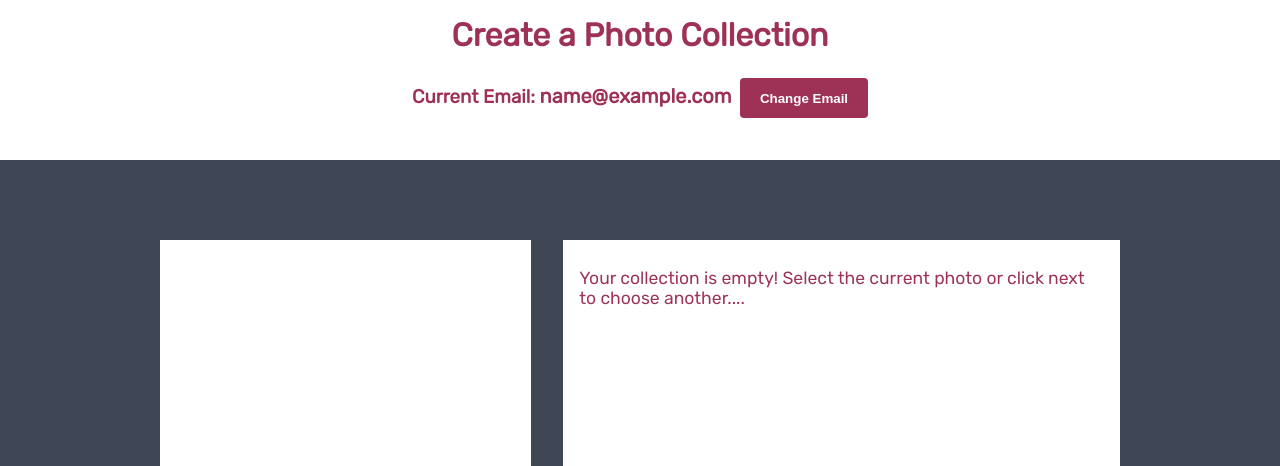
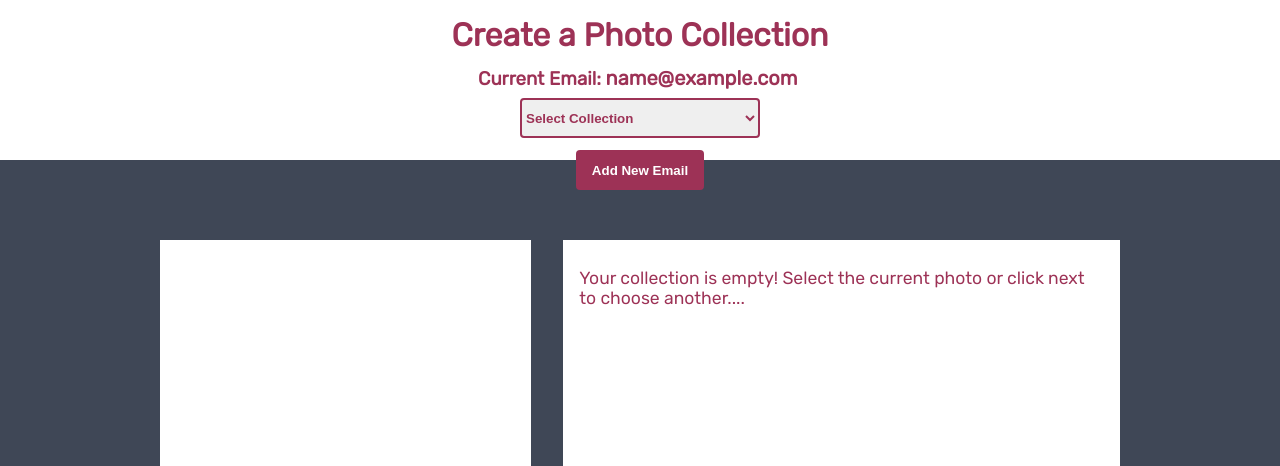
Before and after one commit to marianneporter/javascript-photos-array, a plain HTML site: page index.html in a window 1280 px wide. Both pictures are taken after typing "name@example.com" into the empty fields and a click on the button "Add Email". Shown: the top 466 px of the page. Drawn offline with nearby package versions, Linux system fonts and the light colour scheme; files that its build step writes are made by us from their sources; no server answers.

Commit message:
WIP added select, getting non-current emails for it from app state service

```diff
--- a/index.html
+++ b/index.html
@@ -24,7 +24,14 @@
                 <h3 class="current-email-content">Current Email<span class="email-hdr-colon">:</span>
                     <span class="current-selected-email"></span>&nbsp;
                 </h3>
-                <button class="change-email-btn">Change Email</button>
+                <div class="user-collections">
+                    <select class="user-select">
+                        <option hidden value="">Select Collection</option>
+                        <option value="1">Option 1</option>
+                        <option value="2">Option 2 </option>
+                    </select>
+                </div>
+                <button class="add-another-email-btn">Add New Email</button>
             </div>
         </header>
 
--- a/js/main.js
+++ b/js/main.js
@@ -5,12 +5,13 @@ const photoCollection = document.querySelector('.photo-collection');
 const photoCollectionHeading = document.querySelector('.photo-collection .heading');
 const selectedPhotos = document.querySelector('.selected-photos');
 const addEmailBtn = document.querySelector('.add-email-btn');
-const changeEmailBtn = document.querySelector('.change-email-btn');
+const addAnotherEmailBtn = document.querySelector('.add-another-email-btn');
 const currentSelectedEmail = document.querySelector('.current-selected-email');
 const enterEmail = document.querySelector('.enter-email-startup');
 const currentEmail = document.querySelector('.current-email');
 const emailEl = document.querySelector('.email-input');
 const emailErrorMsg = document.querySelector(".email-error-message");
+const userSelect = document.querySelector(".user-select");
 
 const apiService = new ApiService();
 const appStateService = new AppStateService();
@@ -24,6 +25,8 @@ appStateService.getNewRandomPhoto()
     })
 
 addPhotoBtn.addEventListener('click', async () => {
+    console.log('in add photo btn add event listener');
+
     if (!emailEl.value) {
         emailErrorMsg.textContent = "Please Add an Email to Start Your Collection";
         return;
@@ -39,6 +42,8 @@ addPhotoBtn.addEventListener('click', async () => {
     addPhotoBtn.disabled = true;
     getNewPhotoBtn.disabled = true;
     appStateService.addPhotoForCurrentUser(appStateService.randomPhoto);
+    console.log('current user is ');
+    console.log(appStateService.currentUser);
 
     addPhotoCollectionElement(appStateService.randomPhoto);
 
@@ -73,6 +78,8 @@ addEmailBtn.addEventListener('click', () => {
     currentEmail.style.display = "block";
     currentSelectedEmail.textContent =  emailEl.value;
 
+    setupUserSelect();
+
     // valid email display existing photos or empty collection with message
     let existingPhotos = appStateService.getOrAddUser(emailEl.value);
 
@@ -93,7 +100,7 @@ addEmailBtn.addEventListener('click', () => {
 
 });
 
-changeEmailBtn.addEventListener('click', () => {
+addAnotherEmailBtn.addEventListener('click', () => {
     enterEmail.style.display = "block";
     currentEmail.style.display = "none";
     selectedPhotos.innerHTML = "";
@@ -138,3 +145,19 @@ function addMsgToCollectionHeading(msg) {
     headingPara.classList.add('dynamic-message');
     photoCollectionHeading.append(headingPara);
 }
+
+function setupUserSelect() {
+    console.log('users for select');
+    let usersForSelect = appStateService.getNonCurrentUsers();
+    console.log(usersForSelect);
+    let optionsToRemove = userSelect.querySelectorAll('option:not(:first-child)');
+    optionsToRemove.forEach(o => o.remove());
+
+
+    usersForSelect.forEach(u => {
+        let optionEl = document.createElement('option');
+        optionEl.value = u.email;
+        optionEl.innerHTML = u.email;
+        userSelect.appendChild(optionEl);
+    })
+}
--- a/js/services/app-state-service.js
+++ b/js/services/app-state-service.js
@@ -23,6 +23,10 @@ class AppStateService {
         this.addNewUser(email);
 
         return [];
+    }
+
+    getNonCurrentUsers() {
+        return this.users.filter(u => u.email != this.currentUser);
     }
 
     addPhotoForCurrentUser(photo) {
--- a/scss/_main.scss
+++ b/scss/_main.scss
@@ -69,7 +69,7 @@ $control-height: 2.5rem;
         }
     }
 
-    .change-email-btn {
+    .add-another-email-btn {
         @include btn;
         @include primary-btn;
         margin-top: 0.75rem;
@@ -150,6 +150,18 @@ $control-height: 2.5rem;
 .email-error-message {
     padding-top: 0.25rem;
     color: map-get($colors, 'red');
+ }
+
+ .user-collections {
+    .user-select {
+        margin-top: 0.5rem;
+        width: 15rem;
+        height: $control-height;
+        border: 0.15rem solid map-get($colors, 'dark-pink');
+        border-radius: 0.25rem;
+        color: map-get($colors, 'dark-pink');
+        font-weight: 600;
+    }
  }
 
  /******************************************************************/
```
